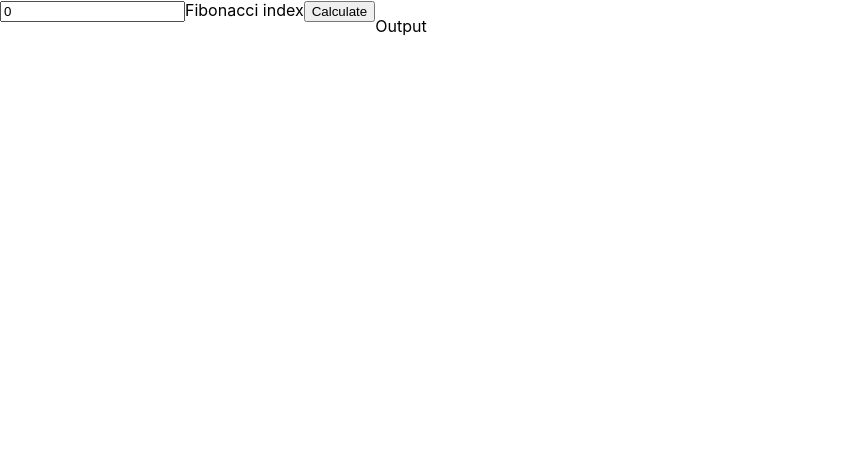
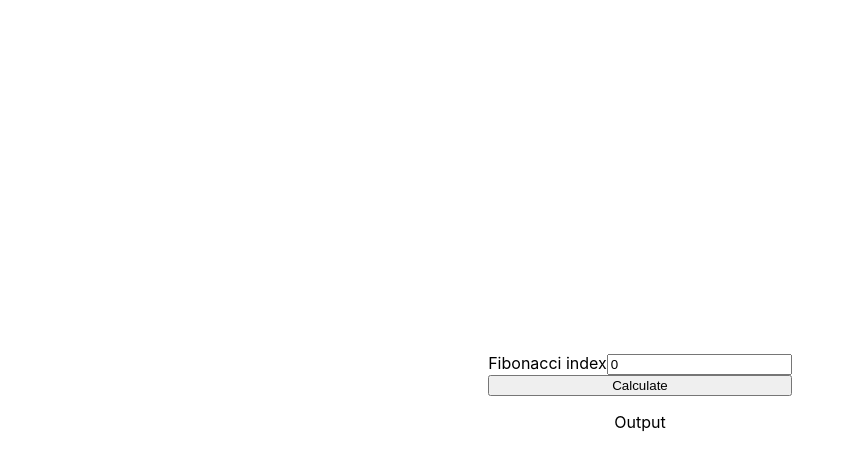
Before and after one commit to AntonioSanjuan/fibonacci, a React (Create React App) app in the folder react-fibonacci/: page / in a window 1280 px wide. Shown: the top 470 px of the page, without its empty margins (0-855 px from the left). Built offline with nearby package versions, Linux system fonts and the light colour scheme.

Commit message:
feat: added some styles

```diff
--- a/react-fibonacci/src/Fibonacci.css
+++ b/react-fibonacci/src/Fibonacci.css
@@ -1,9 +1,14 @@
 .MainContainer {
   display: flex;
+  flex-direction: column;
+  height: 100%;
+  align-items: center;
+  justify-content: center;
 }
 
 .InputContainer {
-
+  display: flex;
+  flex-direction: column;
 }
 
 .OutputContainer {
--- a/react-fibonacci/src/Fibonacci.tsx
+++ b/react-fibonacci/src/Fibonacci.tsx
@@ -13,13 +13,23 @@ const Fibonacci = () => {
     <div className='MainContainer'>
       <div className='InputContainer'>
         <label>
+          Fibonacci index
           <input
+            type='number'
+            id='fibonacciInput_index'
             value={index}
+            min='0'
             onChange={(e) => setIndex(e.target.valueAsNumber)}
           />
-          Fibonacci index
         </label>
-        <button onClick={resolve}>Calculate</button>
+
+        <button
+        type="button"
+        onClick={resolve}
+        >
+          Calculate
+        </button>
+
       </div>
       <div className='OutputContainer'>
         <p>Output</p>
```
